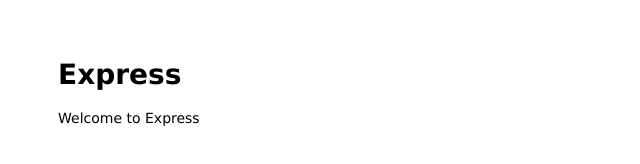
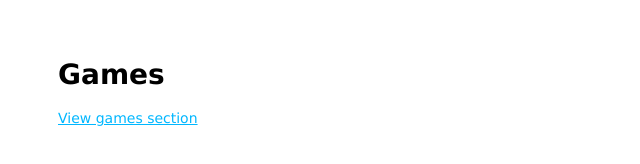
Before and after one commit to bucky-13/node-games-with-express, a website: page public/index.html in a window 1280 px wide. Shown: the whole page, without its empty margins (0-640 px from the left). Drawn offline with Linux system fonts and the light colour scheme.

Commit message:
added access to games from index.html + minor display fix

```diff
--- a/public/index.html
+++ b/public/index.html
@@ -6,8 +6,8 @@
 </head>
 
 <body>
-  <h1>Express</h1>
-  <p>Welcome to Express</p>
+  <h1>Games</h1>
+  <a href="/games">View games section</a>
 </body>
 
 </html>
--- a/routes/games.js
+++ b/routes/games.js
@@ -141,7 +141,7 @@
     <h2>${game.gameName}</h2>
     <p>Developer: ${game.developer}</p>
     <p>Year released: ${game.published}</p>
-    <p>Is it installed? ${game.installed ? 'Yes' : 'No'}</p>
+    <p>Game is ${game.installed ? '<span class="green">installed</span>' : '<span class="red">not installed</span>'}</p>
     <a href="${index}/${link}"><button>${game.installed ? 'Uninstall Game' : 'Install game'}</button></a>
     `
 
```
